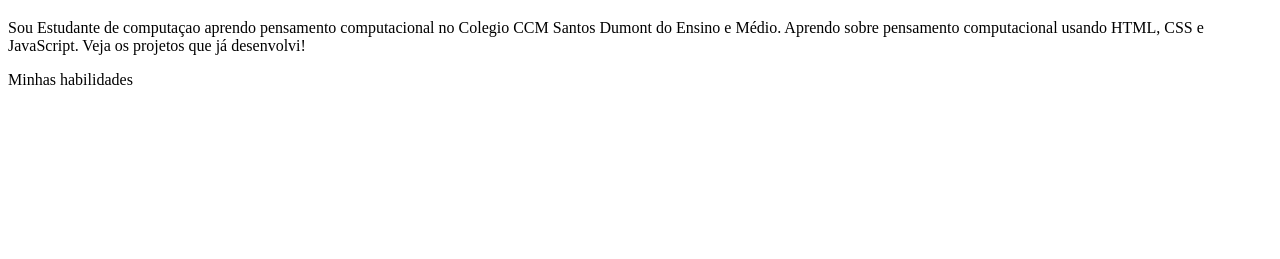
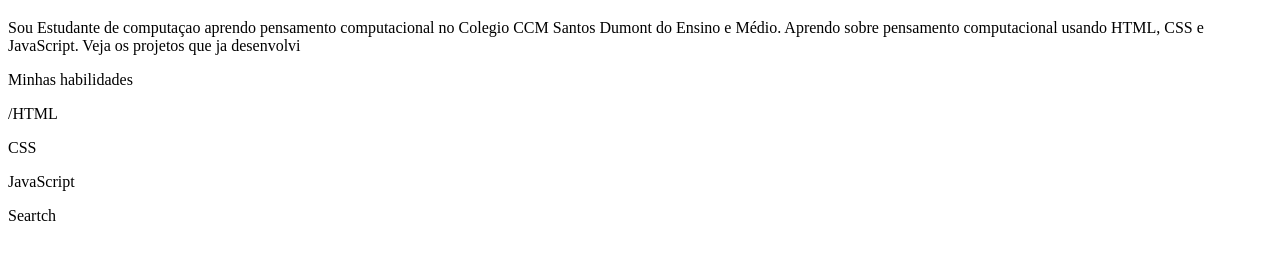
Before and after one commit to MariaaClara15/Programa-o-2-Maria-Clara, a plain HTML site: page index.html in a window 1280 px wide. Shown: the part 121-380 px from the top of the page. Drawn offline with Linux system fonts and the light colour scheme.

Commit message:
programa

```diff
--- a/index.html
+++ b/index.html
@@ -3,21 +3,26 @@
   <head>
     <meta charset="UTF-8" />
     <meta name="viewport" content="width=device-width, initial-scale=1.0" />
-    <link rel="stylesheet"href="style.css"/>
     <title>Meu portifolio</title>
   </head>
   <body>
-    <body>
       <img src="img/avatar-perfil.png" alt="avatar da Maria" srcset="" />
       <p>Eu sou Maria Clara_</p>
       <h1>Eu Aprendo Programação</h1>
       <p>
         Sou Estudante de computaçao aprendo pensamento computacional no Colegio
         CCM Santos Dumont do Ensino e Médio. Aprendo sobre pensamento
-        computacional usando HTML, CSS e JavaScript. Veja os projetos que já
-        desenvolvi!
-      </p>
-    <p>Minhas habilidades</p>
-   </body>
-</body>
+        computacional usando HTML, CSS e JavaScript. Veja os projetos que ja
+        desenvolvi
+        </p>
+
+        <p>Minhas habilidades</p>
+
+        <div>
+        <p>/HTML</p>
+        <p>CSS</p>
+        <p>JavaScript</p>
+        <p>Seartch</p>
+      </div>
+  </body>
 </html>
```
